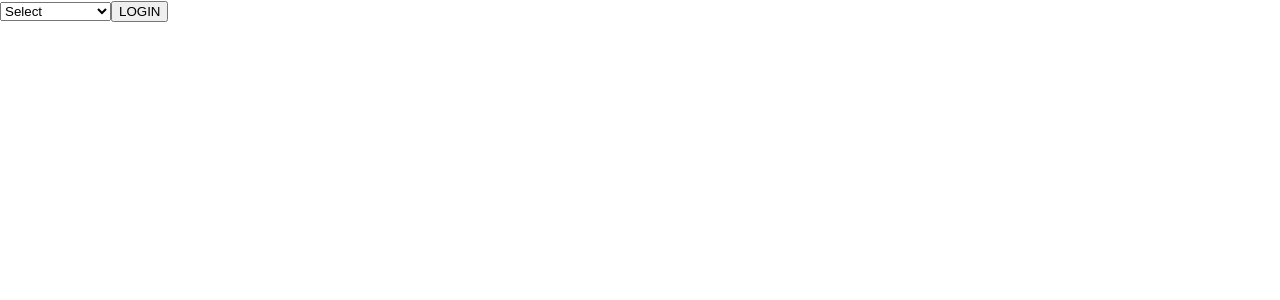
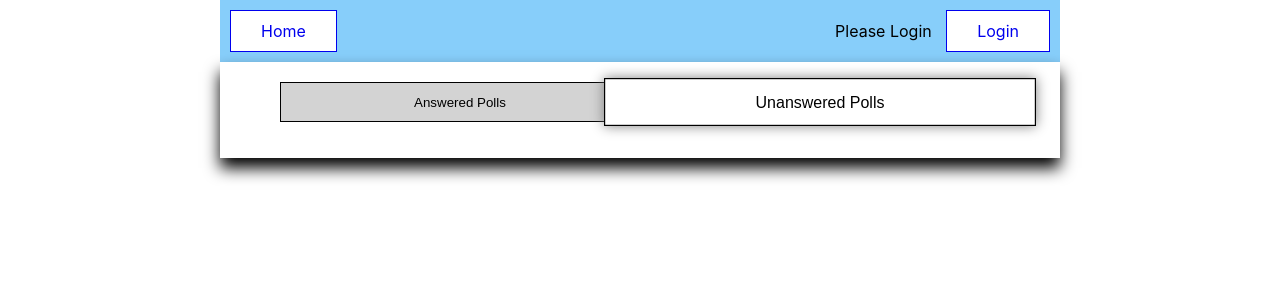
Before and after one commit to karmagan/would-you-rather, a React (Create React App) app: page / in a window 1280 px wide. Shown: the top 300 px of the page. Built offline with nearby package versions, Linux system fonts and the light colour scheme.

Commit message:
feat: PollDetail page

```diff
--- a/package.json
+++ b/package.json
@@ -9,6 +9,7 @@
     "react": "^17.0.2",
     "react-dom": "^17.0.2",
     "react-redux": "^7.2.6",
+    "react-router-dom": "^6.0.2",
     "react-scripts": "4.0.3",
     "redux": "^4.1.2",
     "redux-thunk": "^2.4.1",
--- a/src/components/App.js
+++ b/src/components/App.js
@@ -3,7 +3,9 @@ import { handleInitialData } from "../actions/shared";
 import React from "react";
 import PollsHome from "./PollsHome";
 import Login from "./Login";
-
+import { Route, Routes } from "react-router";
+import Nav from "./Nav";
+import PollDetails from "./PollDetails";
 class App extends React.Component {
   componentDidMount() {
     this.props.dispatch(handleInitialData());
@@ -11,13 +13,14 @@ class App extends React.Component {
   render() {
     return (
       <div className="App">
-        <Login />
-        {this.props.authedUser && (
-          <div>
-            Welcome {this.props.authedUser.name}
-            <PollsHome />
-          </div>
-        )}
+        <Nav />
+        <div className="container">
+          <Routes>
+            <Route path="/login" element={<Login />} />
+            <Route path="/question/:id" element={<PollDetails />} />
+            <Route path="/" element={<PollsHome />} />
+          </Routes>
+        </div>
       </div>
     );
   }
--- a/src/components/Login.js
+++ b/src/components/Login.js
@@ -1,10 +1,11 @@
 import React from "react";
 import { connect } from "react-redux";
 import { logout, setAuthedUser } from "../actions/authedUser";
+import { Navigate } from "react-router-dom";
 
 class Login extends React.Component {
   state = {
-    user: null,
+    user: "",
   };
   handleChange = (e) => {
     const user = e.target.value;
@@ -18,12 +19,13 @@ class Login extends React.Component {
 
   handleLogout = (e) => {
     this.props.dispatch(logout());
-    this.setState({ user: null });
+    this.setState({ user: "" });
   };
   render() {
-    return this.props.authedUser === null ? (
+    return !this.props.authedUser ? (
+      <div className='login'>
       <form onSubmit={this.handleLogin}>
-        <select onChange={this.handleChange}>
+        <select value={this.state.user} onChange={this.handleChange}>
           <option value={null}>Select</option>
           {this.props.users.map((user) => (
             <option key={user.id} value={user.id}>
@@ -33,10 +35,9 @@ class Login extends React.Component {
         </select>
         <button>LOGIN</button>
       </form>
+      </div>
     ) : (
-      <div>
-        <a href='#' onClick={this.handleLogout}>Logout</a>
-      </div>
+      <Navigate to="/" />
     );
   }
 }
@@ -44,7 +45,7 @@ class Login extends React.Component {
 function mapStateToProps({ users, authedUser }) {
   return {
     users: Object.values(users),
-    authedUser,
+    authedUser: users[authedUser],
   };
 }
 
--- /dev/null
+++ b/src/components/Nav.js
@@ -0,0 +1,31 @@
+import React from "react";
+import { connect } from "react-redux";
+import { Link } from "react-router-dom";
+
+class Nav extends React.Component {
+  render() {
+    return (
+      <nav>
+        <div>
+          <Link to="/">Home</Link>
+
+        </div>
+        {this.props.authedUser ? (
+          <div>
+            Welcome {this.props.authedUser.name} <button>Logout</button>
+          </div>
+        ) : (
+          <div>Please Login <Link to="/login">Login</Link></div>
+        )}
+      </nav>
+    );
+  }
+}
+
+function mapStateToProps({ users, authedUser }) {
+  return {
+    authedUser: users[authedUser],
+  };
+}
+
+export default connect(mapStateToProps)(Nav);
--- a/src/components/Poll.js
+++ b/src/components/Poll.js
@@ -1,16 +1,17 @@
 import React from "react";
+import { Link } from "react-router-dom";
 
 class Poll extends React.Component {
   render() {
-    const { optionOne, optionTwo, author } = this.props.poll;
+    const { optionOne, optionTwo, id, author } = this.props.poll;
     return (
-      <div style={{ border: "solid", margin: "10px", padding: "10px" }}>
+      <Link to={`/question/${id}`} style={{ border: "solid", margin: "10px", padding: "10px" }}>
         <h3>{author} asks</h3>
         <h2>Would you rather:</h2>
         <p>
           {optionOne.text} or {optionTwo.text}
         </p>
-      </div>
+      </Link>
     );
   }
 }
--- /dev/null
+++ b/src/components/PollDetails.js
@@ -0,0 +1,62 @@
+import React from "react";
+import { connect } from "react-redux";
+import { useParams } from "react-router";
+
+function PollDetails(props) {
+  const handleSubmit = (e) => {
+    e.preventDefault();
+  };
+
+  const { id } = useParams();
+  const question = props.questions[id];
+  const authorname = props.users[question.author].name;
+  const { answers } = props.authedUser;
+  return (
+    <div>
+      {answers[id] ? (
+        <div style={{ border: "solid", margin: "10px", padding: "10px" }}>
+          <h3>{authorname} asks:</h3>
+          <h2>Would you rather:</h2>
+          <p>
+            {question.optionOne.text} or {question.optionTwo.text}
+          </p>
+          {"You answered: " + question[answers[id]].text}
+        </div>
+      ) : (
+        <div style={{ border: "solid", margin: "10px", padding: "10px" }}>
+          <h3>{authorname} asks:</h3>
+          <h2>Would you rather:</h2>
+
+          <form onSubmit={handleSubmit}>
+            <input
+              id="optionOne"
+              type="radio"
+              name="answer"
+              value="optionOne"
+            />
+            <label htmlFor="optionOne">{question.optionOne.text}</label>
+            <br />
+            <input
+              id="optionTwo"
+              type="radio"
+              name="answer"
+              value="optionTwo"
+            />
+            <label htmlFor="optionTwo">{question.optionTwo.text}</label>
+            <button>Submit</button>
+          </form>
+        </div>
+      )}
+    </div>
+  );
+}
+
+function mapStateToProps({ questions, users, authedUser }) {
+  return {
+    authedUser: users[authedUser],
+    questions,
+    users,
+  };
+}
+
+export default connect(mapStateToProps)(PollDetails);
--- a/src/components/PollsHome.js
+++ b/src/components/PollsHome.js
@@ -7,29 +7,34 @@ class PollsHome extends React.Component {
     unanswered: true,
   };
 
-  changeView=(e)=>{
-    this.setState({unanswered: Boolean(e.target.value)})
-  }
+  changeView = (e) => {
+    this.setState({ unanswered: Boolean(e.target.value) });
+  };
   render() {
     return (
       <div className="polls-home">
-        <button
-        value=''
-        onClick={this.changeView}
-        disabled={!this.state.unanswered}>Answered Polls</button>
-        <button
-        value='true'
-        onClick={this.changeView}
-        disabled={this.state.unanswered}>Unanswered Polls</button>
-        {console.log(this.state.unanswered)}
+        <div className="polls-tabs">
+          <button
+            value=""
+            onClick={this.changeView}
+            className={!this.state.unanswered ? "front" : "back"}
+          >
+            Answered Polls
+          </button>
+          <button
+            value="true"
+            onClick={this.changeView}
+            className={this.state.unanswered ? "front" : "back"}
+          >
+            Unanswered Polls
+          </button>
+        </div>
         {this.state.unanswered === true ? (
           <div>
-            <h2> You did not answer</h2>
             <PollsList pollsList={this.props.otherPolls} />
           </div>
         ) : (
           <div>
-            <h2> You answered</h2>
             <PollsList pollsList={this.props.answeredPolls} />
           </div>
         )}
--- a/src/index.css
+++ b/src/index.css
@@ -1,5 +1,6 @@
 body {
   margin: 0;
+  height:100%;
   font-family: -apple-system, BlinkMacSystemFont, 'Segoe UI', 'Roboto', 'Oxygen',
     'Ubuntu', 'Cantarell', 'Fira Sans', 'Droid Sans', 'Helvetica Neue',
     sans-serif;
@@ -12,19 +13,58 @@ code {
     monospace;
 }
 
-.polls-home{
-  margin:auto;
-  width:800px;
+.polls-tabs{
+  text-align: center;
 }
-.polls-home button{
-  width:50%;
-  background:transparent;
-  border:solid;
+.polls-tabs button{
+  width:45%;
+  height:40px;
+  background:lightgrey;
+  border:solid 1px;
+  transition: all 0.1s;
 }
-button:disabled{
-  background:lightgrey;
+.polls-tabs .front{
+  background:white;
+  transform: scale(1.2) ;
+  /* height: 50px; */
+  box-shadow: 0px 0px 10px 0px gray;
+}
+.polls-tabs .back{
+
 }
 
 .polls-list{
   list-style: none;
+  padding: 0;
 }
+nav{
+  display:flex;
+  justify-content: space-between;
+  width:840px;
+  margin:auto;
+  background: lightskyblue;
+}
+nav a, nav button{
+  display:inline-block;
+  padding:10px 30px;
+  text-decoration: none;
+  border:solid 1px;
+  margin:10px ;
+  background:white;
+}
+
+.login{
+  width:300px;
+  align-content: center;
+  margin:auto;
+  padding:100px;
+  vertical-align: middle;
+}
+
+.container{
+  width:800px;
+  height:100%;
+  margin:auto;
+  padding:20px;
+  box-shadow: 0px 10px 15px 0px black;
+}
--- a/src/index.js
+++ b/src/index.js
@@ -6,12 +6,15 @@ import { createStore } from "redux";
 import { Provider } from "react-redux";
 import rootReducer from "./reducers";
 import middleware from "./middleware";
+import { BrowserRouter } from "react-router-dom";
 
 const store = createStore(rootReducer, middleware);
 
 ReactDOM.render(
-  <Provider store={store}>
-    <App />
-  </Provider>,
+  <BrowserRouter>
+    <Provider store={store}>
+      <App />
+    </Provider>
+  </BrowserRouter>,
   document.getElementById("root")
 );
```
Also changed, not shown: 1 other file (tests, documents, lock files or other folders).
